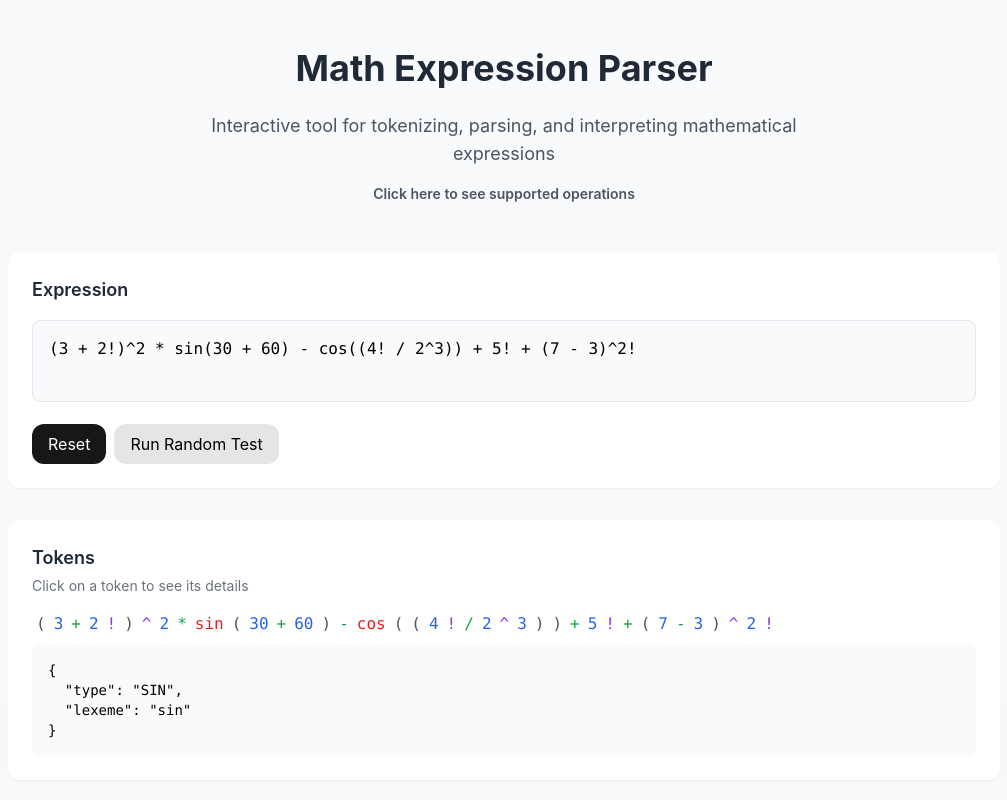
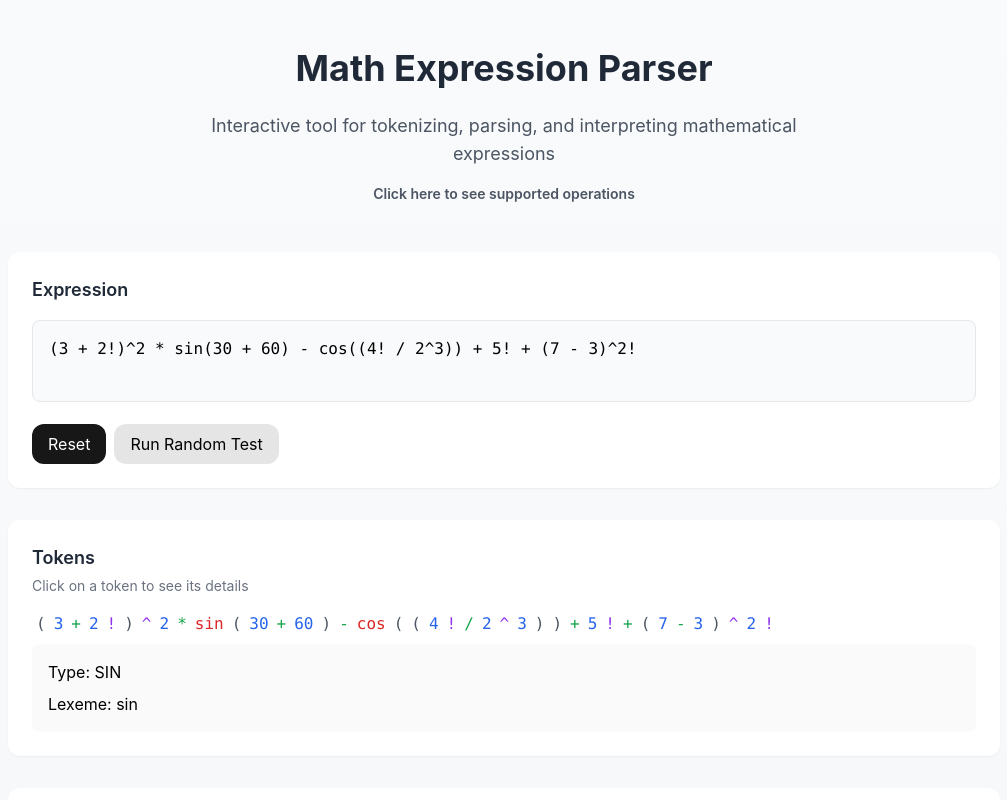
Before and after one commit to sirridemirtas/MathExpressionParser, a React (Vite) app: page / in a window 1280 px wide. Both pictures are taken after a click on the element "sin". Shown: the top 800 px of the page, without its empty margins (136-1143 px from the left). Built offline with nearby package versions, Linux system fonts and the light colour scheme.

Commit message:
Add token details display in TokenList

```diff
--- a/src/components/TokenList.tsx
+++ b/src/components/TokenList.tsx
@@ -1,6 +1,6 @@
 import React, { useState, useEffect } from "react";
 import clsx from "clsx";
-import { TokenType } from "../lib/Lexer";
+import { TokenType, Token } from "../lib/Lexer";
 
 interface TokenListProps {
   tokens: { type: TokenType; lexeme: string }[];
@@ -18,6 +18,7 @@ const TokenList: React.FC<TokenListProps> = ({ tokens, tokenColors }) => {
   }, [tokens]);
 
   return (
+    <div>
       <div className={clsx("font-mono", "flex flex-row flex-wrap")}>
         {tokens.map((token, index) => (
           <span
@@ -32,11 +33,31 @@ const TokenList: React.FC<TokenListProps> = ({ tokens, tokenColors }) => {
             {token.lexeme}
           </span>
         ))}
-      {selectedToken && (
-        <div className="w-full">
-          <pre className="text-sm p-4 rounded-lg bg-neutral-50 mt-2">
-            {JSON.stringify(selectedToken, null, 2)}
-          </pre>
+      </div>
+      {selectedToken && <TokenDetails token={selectedToken} />}
+    </div>
+  );
+};
+
+const TokenDetails: React.FC<{ token: Token }> = ({ token }) => {
+  return (
+    <div className="bg-neutral-50 p-4 rounded-lg mt-2 space-y-2">
+      {token.type && (
+        <div>
+          <span>Type: </span>
+          <span>{token.type}</span>
+        </div>
+      )}
+      {token.lexeme && (
+        <div>
+          <span>Lexeme: </span>
+          <span>{token.lexeme}</span>
+        </div>
+      )}
+      {token.literal && (
+        <div>
+          <span>Literal: </span>
+          <span>{token.literal}</span>
         </div>
       )}
     </div>
```
Also changed, not shown: src/components/TreeVisualizer.tsx (deleted). Lines whose indentation alone changed are shown as unchanged.
